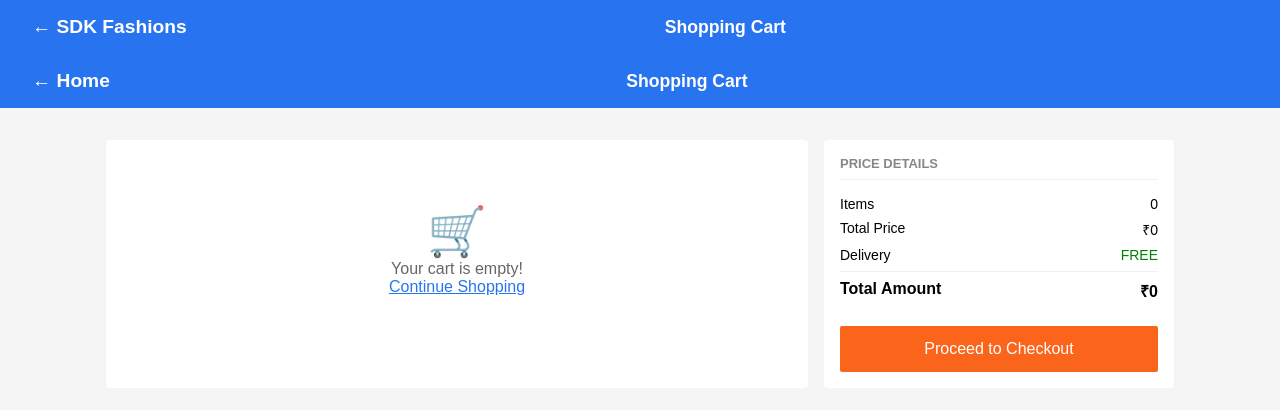
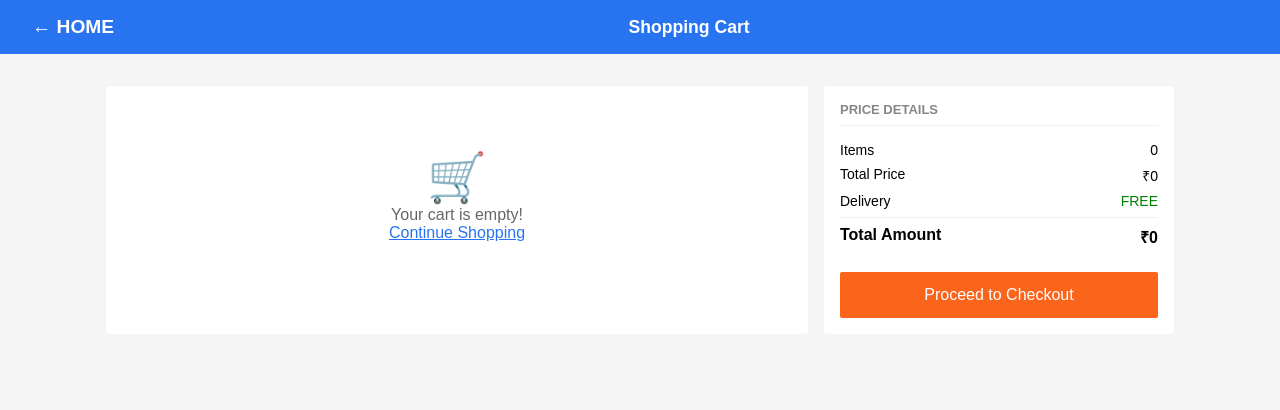
Before and after one commit to Rajeshhl2004/SDK-Fashions, a website: page public/cart.html in a window 1280 px wide. Drawn offline with Linux system fonts and the light colour scheme.

Commit message:
Changes  complete

```diff
--- a/public/cart.html
+++ b/public/cart.html
@@ -43,13 +43,10 @@
 <body>
 
 <nav class="navbar">
-  <a href="/">← SDK Fashions</a>
+  <a href="/">← HOME</a>
   <h2>Shopping Cart</h2>
 </nav>
-<nav class="navbar">
-  <a href="/">← Home</a>
-  <h2>Shopping Cart</h2>
-</nav>
+
 
 <div class="container">
   <!-- Cart Items -->
```
Also changed, not shown: public/index.html (+2 -1 lines).
